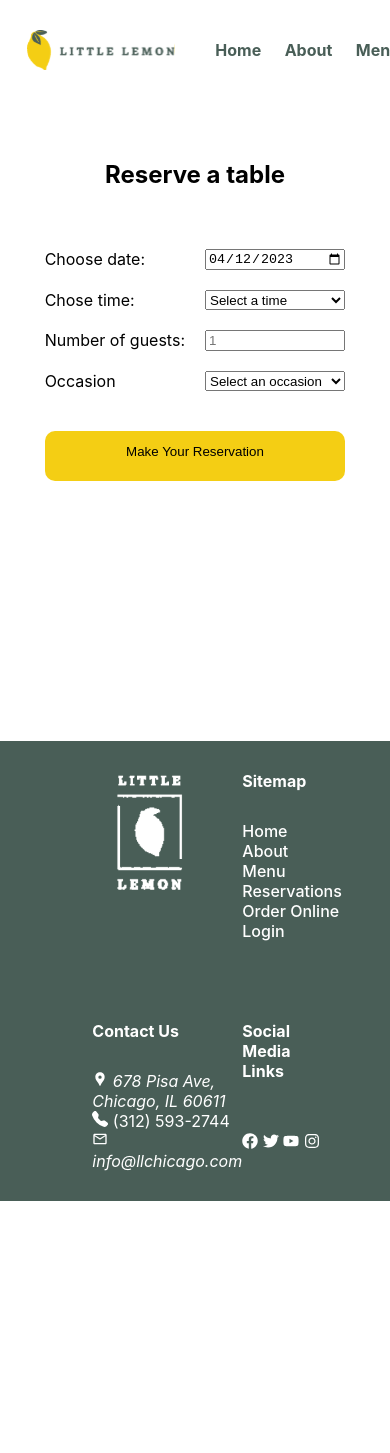
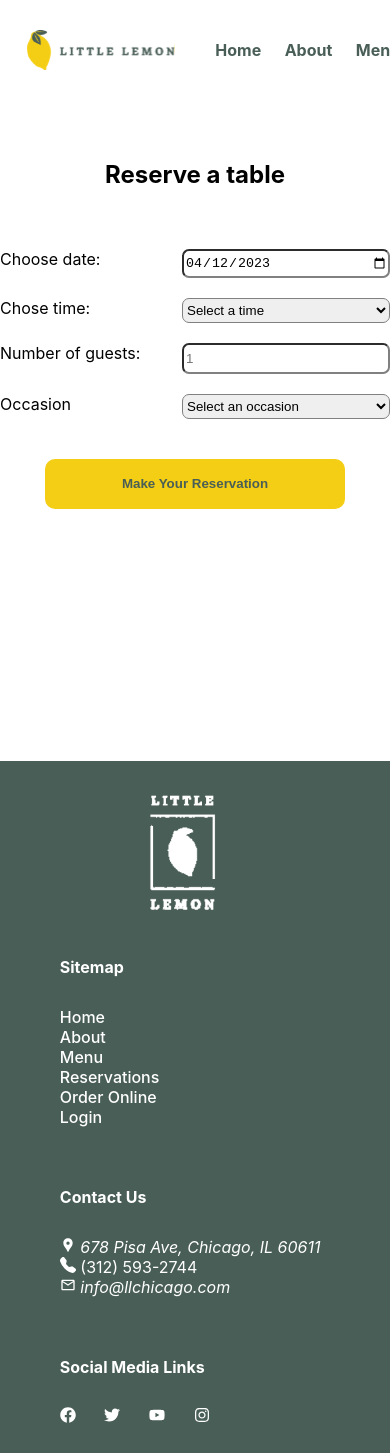
Before and after one commit to ahmohil/little-lemon, a React (Create React App) app: page /booking in a window 390 px wide. Shown: the top 1453 px of the page. Before the commit the page ends 1201 px from the top, so only its background shows below. Built offline with nearby package versions, Linux system fonts and the light colour scheme; a web font is replaced by a local one.

Commit message:
Added menu

```diff
--- a/src/Components/About/About.css
+++ b/src/Components/About/About.css
@@ -8,6 +8,7 @@
 }
 
 .about-text{
+    display: grid;
     grid-column-start: 1;
     grid-column-end: 5;
     height: auto;
@@ -18,6 +19,7 @@
 }
 
 .about-image{
+    display: grid;
     grid-column-start: 6;
     grid-column-end: 12;
 
@@ -44,17 +46,25 @@
 @media screen and (max-width: 920px)
 {
     .about-text{
-        grid-column-start: 4;
-        grid-column-end: 9;
+        grid-column-start: 1;
+        grid-column-end: 12;
+        grid-row-start: 1;
+        grid-row-end: 2;
     }
+
     .about-image{
-        grid-column-start: 4;
-        grid-column-end: 9;
-        grid-row: 2;
+        grid-column-start: 1;
+        grid-column-end: 12;
+        grid-row-start: 2;
     }
 
 }
 
+@media screen and (max-size: 550px) {
+    .about-image{
+        display: none;
+    }
+}
 .about-container{
     margin-right: var(--margin-primary);
     margin-left: var(--margin-primary);
--- a/src/Components/Footer/Footer.css
+++ b/src/Components/Footer/Footer.css
@@ -2,7 +2,7 @@
     background-color: var(--primary-color-1);
     width: 100vw;
     display: grid;
-    gap: 20px;
+    gap: 0px;
     grid-template-columns: repeat(12,1fr);
     align-items: top;
     height: auto;
@@ -75,8 +75,8 @@ footer ul{
 @media screen and (max-width:920px){
 
 .footerLogo{
-    grid-column-start: 3;
-    grid-column-end: 7 ;
+    grid-column-start: 1;
+    grid-column-end: 4 ;
     position: relative;
     width: 130px;
     height: auto;
@@ -85,7 +85,7 @@ footer ul{
 
 .sitemap{
     grid-column-start: 7;
-    grid-column-end: 10;
+    grid-column-end: 12;
     color: white;
     display: grid;
     padding: 30px 0px;
@@ -93,8 +93,8 @@ footer ul{
 
 
 .contact-us{
-    grid-column-start: 3;
-    grid-column-end: 7;
+    grid-column-start: 1;
+    grid-column-end: 6;
     grid-row-start: 2;
     color: white;
     display: grid;
@@ -104,7 +104,7 @@ footer ul{
 
 .contact{
     grid-column-start: 7;
-    grid-column-end: 10;
+    grid-column-end: 12;
     grid-row-start: 2;
     color: white;
     display: grid;
@@ -115,6 +115,50 @@ footer ul{
 
 }
 
+@media screen and (max-width:450px){
+
+    .footerLogo{
+        grid-column-start: 4;
+        grid-column-end: 12 ;
+        position: relative;
+        width: 130px;
+        height: auto;
+        top: 10px;
+    }
+
+    .sitemap{
+        grid-column-start: 2;
+        grid-column-end: 12;
+        grid-row-start: 2;
+        color: white;
+        display: grid;
+        padding: 30px 0px;
+    }
+
+
+    .contact-us{
+        grid-column-start: 2;
+        grid-column-end: 12;
+        grid-row-start: 3;
+        color: white;
+        display: grid;
+        padding:30px 0px;
+        margin: 0px;
+    }
+
+    .contact{
+        grid-column-start: 2;
+        grid-column-end: 12;
+        grid-row-start: 4;
+        color: white;
+        display: grid;
+        padding:30px 0px;
+        margin: 0px;
+    }
+
+
+}
+
 .social-links{
     display: flex;
     justify-content: space-between;
--- a/src/Components/Hero/Hero.css
+++ b/src/Components/Hero/Hero.css
@@ -36,11 +36,12 @@
     width: 200px;
     border-radius: 10px;
     border: none;
-    margin-bottom: auto;
     margin-top: 30px;
     background-color: var(--primary-color-2);
     transition: transform 0.3s ease-in;
-    padding-bottom: 10px;
+    margin-bottom: 10px;
+    font-weight: 700;
+    color: var(--primary-color-1);
 }
 
 .btn:hover{
@@ -57,7 +58,7 @@
 
 @media screen and (max-width: 750px){
    .hero-text{
-    max-width: 100%;
+        width: 100%;
    }
     .hero-image{
         display: none;
@@ -65,7 +66,7 @@
     }
 
     .hero-section{
-        min-height: fit-content;
+        height: fit-content;
     }
 }
 
--- a/src/Components/Highlights/Highlights.js
+++ b/src/Components/Highlights/Highlights.js
@@ -3,14 +3,17 @@ import salad from '../../Assets/icons_assets/greek_salad.jpg'
 import bruchetta from '../../Assets/icons_assets/bruchetta.svg'
 import dessert from '../../Assets/icons_assets/lemon_dessert.jpg'
 import {RiEBike2Fill} from 'react-icons/ri'
+import { useNavigate } from 'react-router-dom'
 
 function Highglights() {
+
+    const navigate = useNavigate();
     return (
         <div className="highlights">
             <div className='highlights-container'>
             <div className="heading-container">
                 <h2>Specials</h2>
-                <button className = "btn">
+                <button className = "btn" onClick={()=>{navigate('/menu')}}>
                     Online Menu
                 </button>
             </div>
--- a/src/Components/Main/Main.js
+++ b/src/Components/Main/Main.js
@@ -7,6 +7,7 @@ import {Routes, Route, useNavigate} from 'react-router-dom';
 import Reservations from '../Reservations/Reservations';
 import React, {useReducer, useState} from 'react';
 import {fetchAPI, submitAPI}from '../../api';
+import Menu from '../Menu/Menu'
 
 function Main(){
 
@@ -37,6 +38,7 @@ function Main(){
                 <Route path = '/about' element = {<>   <Testimonials /> <About /></>} />
                 <Route path = '/booking' element = { <Reservations availableTimes={state} setAvailableTimes={dispatch} onSubmit = {handleSubmit}/> } />
                 <Route path = '/booking-confirmation' element = {<BookingConfirmed/>}/>
+                <Route path = '/menu' element={<Menu/>}/>
             </Routes>
         </main>
     )
--- /dev/null
+++ b/src/Components/Menu/Menu.css
@@ -0,0 +1,13 @@
+.menu{
+    display:flex;
+    justify-content: center;
+    margin: auto;
+
+}
+
+
+.menu-heading{
+    text-align: center;
+    margin: 20px 0px;
+    color: var(--primary-color-1);
+}
--- /dev/null
+++ b/src/Components/Menu/Menu.js
@@ -0,0 +1,17 @@
+import MenuImg from '../../Assets/1.png';
+
+import './Menu.css'
+
+function Menu(){
+    return (
+        <main className='menu'>
+            <div>
+                <h2 className='menu-heading'>MENU</h2>
+                <img src={MenuImg} />
+            </div>
+
+        </main>
+    )
+}
+
+export default Menu;
--- a/src/Components/Navbar/Navbar.css
+++ b/src/Components/Navbar/Navbar.css
@@ -1,3 +1,10 @@
+
+@media screen and (max-width:720px) {
+    .navbar{
+        display: block;
+    }
+}
+
 li{
     list-style-type: none;
 }
@@ -34,9 +41,3 @@ li{
     margin-top: 30px;
 
 }
-
-@media  screen and( max-width:720px) {
-    .navbar{
-        display: none;
-    }
-}
--- a/src/Components/Navbar/Navbar.js
+++ b/src/Components/Navbar/Navbar.js
@@ -4,6 +4,8 @@ import './Navbar.css'
 import Logo from '../../Assets/icons_assets/Logo.svg'
 import {Link} from 'react-router-dom';
 import {RxHamburgerMenu} from 'react-icons/rx';
+
+import './Navbar.css'
 
 function Navbar(){
 
@@ -23,8 +25,8 @@ function Navbar(){
                     <li><Link to="/login" className='nav-link'>Login</Link></li>
                 </ul>
             </div>
-            <div className='socialLinks'>
-
+            <div className='navbar-toggle'>
+                {RxHamburgerMenu}
             </div>
         </div>
 
--- a/src/Components/Reservations/Reservations.css
+++ b/src/Components/Reservations/Reservations.css
@@ -15,6 +15,7 @@
     display: flex;
     justify-content: center;
     height: 70vh;
+    margin-bottom: 50px;
 }
 
 .reservation-page h2{
--- a/src/Components/Reservations/ReservationsTable/ReservationsForm.css
+++ b/src/Components/Reservations/ReservationsTable/ReservationsForm.css
@@ -1,3 +1,18 @@
 .submit-button{
     width: 300px;
 }
+
+.form-input{
+    min-width: 200px;
+    height: 25px;
+    border-radius: 7px;
+    border-color: grey;
+}
+
+.reservation-form{
+    margin-bottom: 20px;
+}
+
+option{
+    font-size: larger;
+}
--- a/src/Components/Reservations/ReservationsTable/ReservationsForm.js
+++ b/src/Components/Reservations/ReservationsTable/ReservationsForm.js
@@ -46,10 +46,11 @@ function ReservationsForm(props) {
                     min={currentDate}
                     value={selectedDate}
                     onChange={handleDateChange}
+                    className='form-input'
                 />
                 {console.log(selectedTime)}
                 <label htmlFor='reservation-time'>Chose time: </label>
-                <select id='reservation-time' value={selectedTime} onChange={handleTimeChange} required>
+                <select className='form-input' id='reservation-time' value={selectedTime} onChange={handleTimeChange} required>
                     <option value=''>Select a time</option>
                     {
                         props.availableTimes.map((t) => (
@@ -73,6 +74,7 @@ function ReservationsForm(props) {
                     onChange={(e) => {
                         setGuests(e.target.value)
                     }}
+                    className='form-input'
                 />
 
                 <label htmlFor="occasion">Occasion</label>
@@ -81,7 +83,8 @@ function ReservationsForm(props) {
                     name="occasion"
                     value={occasion}
                     onChange={(e) => setOccasion(e.target.value)}
-                    required>
+                    required
+                    className='form-input'>
                     <option value="">Select an occasion</option>
                     <option value="Birthday">Birthday</option>
                     <option value="Anniversary">Anniversary</option>
```
Also changed, not shown: src/Assets/1.png (added).
